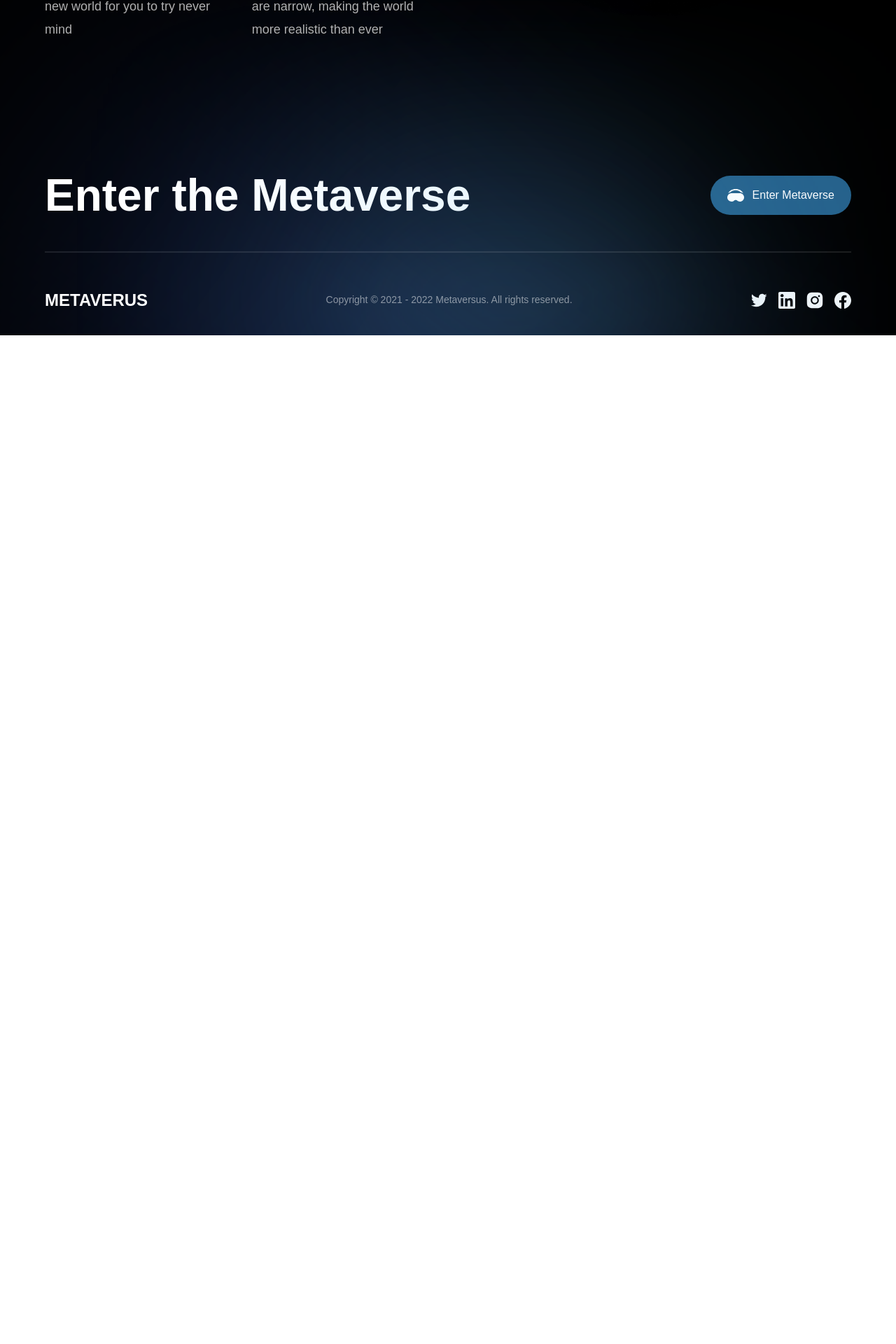
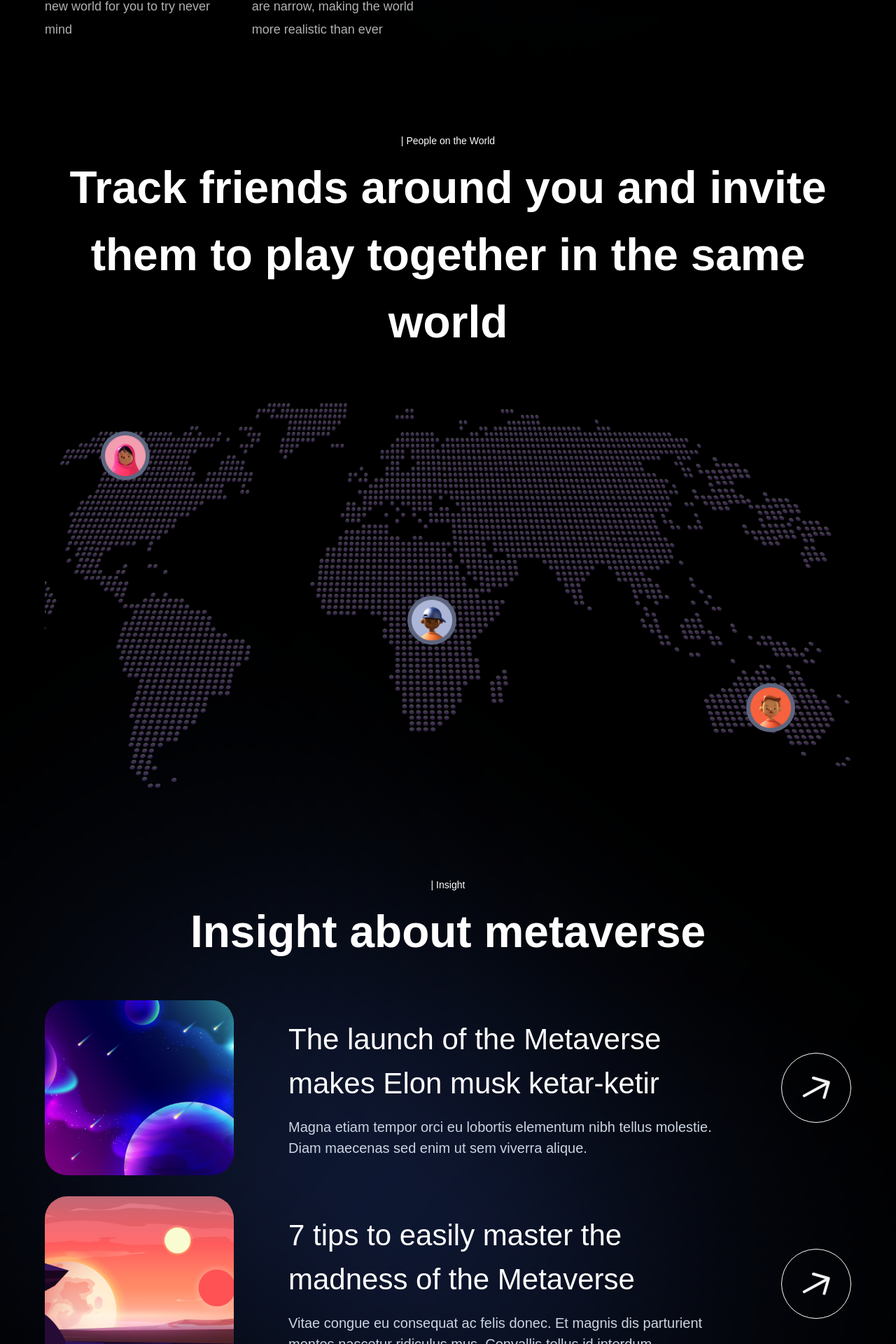
Before and after one commit to hahs-92/metaverse-app-next, a Next.js app: page / in a window 1280 px wide. Shown: the part 3933-5853 px from the top of the page at 70% size. Before the commit the page ends 4412 px from the top, so only its background shows below. Built offline with nearby package versions, Linux system fonts and the light colour scheme; a web font is replaced by a local one.

Commit message:
added: insight section

```diff
--- a/src/components/InsightCard.tsx
+++ b/src/components/InsightCard.tsx
@@ -17,7 +17,7 @@
   subtitle,
   index,
 }) => (
-  <motion.div
+  <motion.article
     variants={fadeIn("up", "spring", index * 0.5, 1)}
     className="flex md:flex-row flex-col gap-4"
   >
@@ -31,7 +31,7 @@
         <h4 className="font-normal lg:text-[42px] text-[26px] text-white">
           {title}
         </h4>
-        <p className="mt-[16px] font-normal lg:text-[20px] text-[14px] text-secondary-white">
+        <p className="mt-[16px] font-normal lg:text-[20px] text-[14px] text-slate-300">
           {subtitle}
         </p>
       </div>
@@ -44,7 +44,7 @@
         />
       </div>
     </div>
-  </motion.div>
+  </motion.article>
 );
 
 export default InsightCard;
--- a/src/containers/Insights.tsx
+++ b/src/containers/Insights.tsx
@@ -1,5 +1,39 @@
 "use client";
 
-const Insights = () => <section>Insights section</section>;
+import { motion } from "framer-motion";
+
+import styles from "../styles";
+import { insights } from "../constants";
+import { staggerContainer } from "../utils/motion";
+import { InsightCard, TitleText, TypingText } from "../components";
+
+const Insights = () => (
+  <section className={`${styles.paddings} relative z-10`}>
+    <motion.div
+      variants={staggerContainer(1, 1)}
+      initial="hidden"
+      whileInView="show"
+      viewport={{ once: false, amount: 0.25 }}
+      className={`${styles.innerWidth} mx-auto flex flex-col`}
+    >
+      <TypingText title="| Insight" textStyles="text-center" />
+      <TitleText
+        title={<>Insight about metaverse</>}
+        textStyles="text-center"
+      />
+      <div className="mt-[50px] flex flex-col gap-[30px]">
+        {insights.map((item, index) => (
+          <InsightCard
+            key={`insight-${index}`}
+            imgUrl={item.imgUrl}
+            title={item.title}
+            subtitle={item.subtitle}
+            index={index + 1}
+          />
+        ))}
+      </div>
+    </motion.div>
+  </section>
+);
 
 export default Insights;
--- a/src/containers/World.tsx
+++ b/src/containers/World.tsx
@@ -1,5 +1,51 @@
 "use client";
 
-const World = () => <section>World section</section>;
+import { motion } from "framer-motion";
+
+import styles from "../styles";
+import { TitleText, TypingText } from "../components";
+import { fadeIn, staggerContainer } from "../utils/motion";
+
+const World = () => (
+  <section className={`${styles.paddings} relative z-10`}>
+    <motion.div
+      variants={staggerContainer(1, 1)}
+      initial="hidden"
+      whileInView="show"
+      viewport={{ once: false, amount: 0.25 }}
+      className={`${styles.innerWidth} mx-auto flex flex-col`}
+    >
+      <TypingText title="| People on the World" textStyles="text-center" />
+      <TitleText
+        title={
+          <>
+            Track friends around you and invite them to play together in the
+            same world
+          </>
+        }
+        textStyles="text-center"
+      />
+
+      <motion.div
+        variants={fadeIn("up", "tween", 0.3, 1)}
+        className="relative mt-[68px] flex w-full h-[550px]"
+      >
+        <img src="/map.png" alt="map" className="w-full h-full object-cover" />
+
+        <div className="absolute bottom-20 right-20 w-[70px] h-[70px] p-[6px] rounded-full bg-[#5D6680]">
+          <img src="people-01.png" alt="people" className="w-full h-full" />
+        </div>
+
+        <div className="absolute top-10 left-20 w-[70px] h-[70px] p-[6px] rounded-full bg-[#5D6680]">
+          <img src="/people-02.png" alt="people" className="w-full h-full" />
+        </div>
+
+        <div className="absolute top-1/2 left-[45%] w-[70px] h-[70px] p-[6px] rounded-full bg-[#5D6680]">
+          <img src="people-03.png" alt="people" className="w-full h-full" />
+        </div>
+      </motion.div>
+    </motion.div>
+  </section>
+);
 
 export default World;
```
